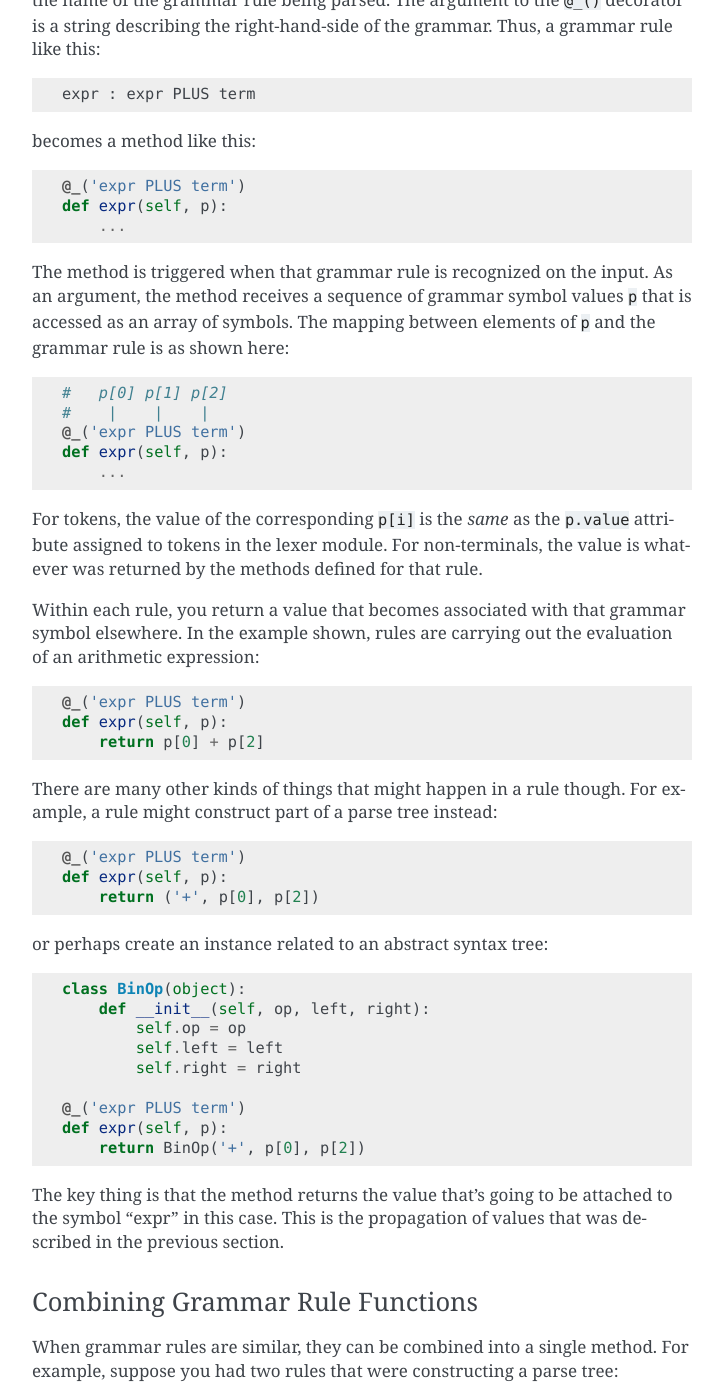
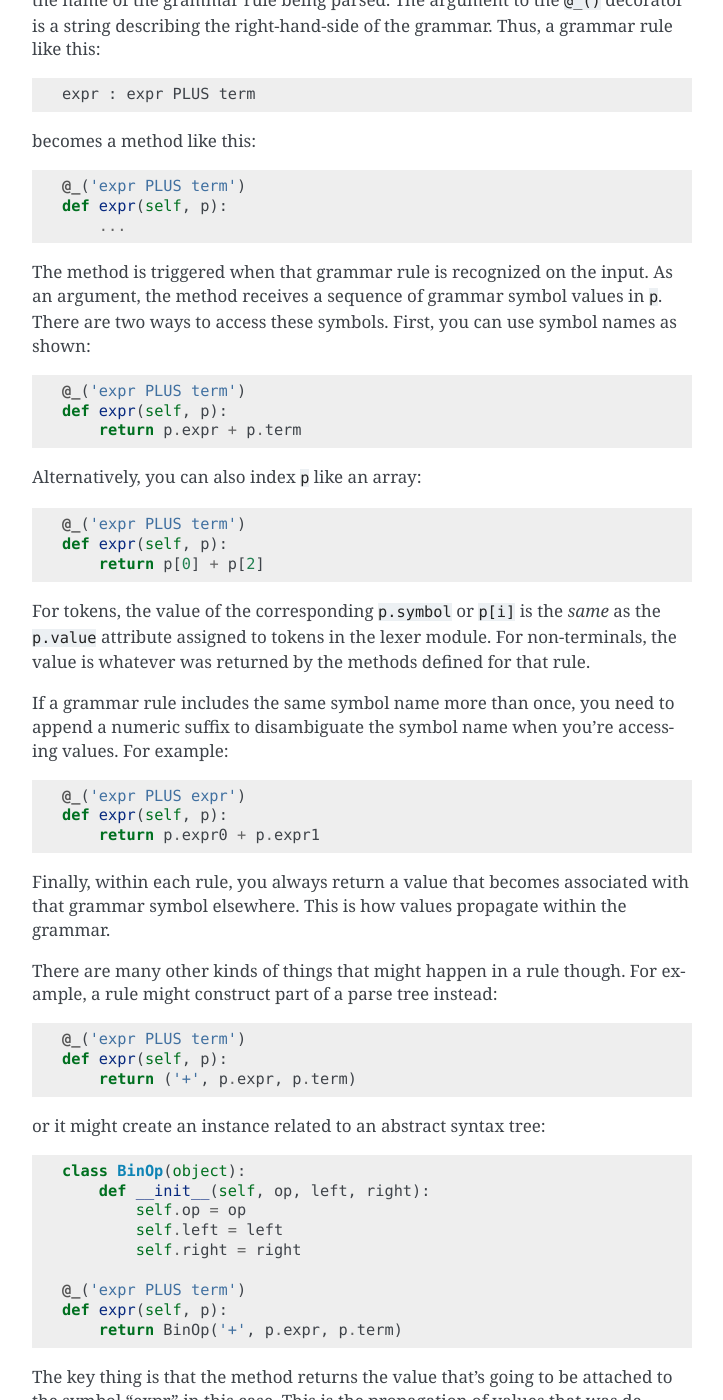
Before and after one commit to dabeaz/sly, a Sphinx documentation site: the page built from docs/sly.rst, in a window 1280 px wide and 1400 px high, scrolled down 14125 px. Shown: the whole window, without its empty margins (388-1111 px from the left). Built offline with Sphinx 7.4.7, drawn with Linux system fonts in a browser that asks for light colours; some of the changed text lies outside the part shown.

Commit message:
More doc updates

```diff
--- a/docs/sly.rst
+++ b/docs/sly.rst
@@ -638,35 +638,35 @@ SLY::
         # Grammar rules and actions
         @_('expr PLUS term')
         def expr(self, p):
-            return p[0] + p[2]
+            return p.expr + p.term
 
         @_('expr MINUS term')
         def expr(self, p):
-            return p[0] - p[2]
+            return p.expr - p.term
 
         @_('term')
         def expr(self, p):
-            return p[0]
+            return p.term
 
         @_('term TIMES factor')
         def term(self, p):
-            return p[0] * p[2]
+            return p.term * p.factor
 
         @_('term DIVIDE factor')
         def term(self, p):
-            return p[0] / p[2]
+            return p.term / p.factor
 
         @_('factor')
         def term(self, p):
-            return p[0]
+            return p.factor
 
         @_('NUMBER')
         def factor(self, p):
-            return p[0]
+            return p.NUMBER
 
         @_('LPAREN expr RPAREN')
         def factor(self, p):
-            return p[1]
+            return p.expr
 
     if __name__ == '__main__':
         lexer = CalcLexer()
@@ -697,27 +697,35 @@ becomes a method like this::
 
 The method is triggered when that grammar rule is recognized on the
 input.  As an argument, the method receives a sequence of grammar symbol
-values ``p`` that is accessed as an array of symbols.  The mapping between
-elements of ``p`` and the grammar rule is as shown here::
+values in ``p``.  There are two ways to access these symbols. First, you
+can use symbol names as shown::
 
-    #   p[0] p[1] p[2]
-    #    |    |    |
     @_('expr PLUS term')
     def expr(self, p):
-        ...
+        return p.expr + p.term
 
-For tokens, the value of the corresponding ``p[i]`` is the *same* as
-the ``p.value`` attribute assigned to tokens in the lexer module.  For
-non-terminals, the value is whatever was returned by the methods
-defined for that rule.
-
-Within each rule, you return a value that becomes associated with that
-grammar symbol elsewhere. In the example shown, rules are carrying out
-the evaluation of an arithmetic expression::
+Alternatively, you can also index ``p`` like an array::
 
     @_('expr PLUS term')
     def expr(self, p):
         return p[0] + p[2]
+
+For tokens, the value of the corresponding ``p.symbol`` or ``p[i]`` is
+the *same* as the ``p.value`` attribute assigned to tokens in the
+lexer module.  For non-terminals, the value is whatever was returned
+by the methods defined for that rule.
+
+If a grammar rule includes the same symbol name more than once, you
+need to append a numeric suffix to disambiguate the symbol name when
+you're accessing values.  For example::
+
+    @_('expr PLUS expr')
+    def expr(self, p):
+        return p.expr0 + p.expr1
+
+Finally, within each rule, you always return a value that becomes
+associated with that grammar symbol elsewhere. This is how values
+propagate within the grammar.
 
 There are many other kinds of things that might happen in a rule
 though. For example, a rule might construct part of a parse tree
@@ -725,9 +733,9 @@ instead::
 
     @_('expr PLUS term')
     def expr(self, p):
-        return ('+', p[0], p[2])
+        return ('+', p.expr, p.term)
 
-or perhaps create an instance related to an abstract syntax tree::
+or it might create an instance related to an abstract syntax tree::
 
     class BinOp(object):
         def __init__(self, op, left, right):
@@ -737,7 +745,7 @@ or perhaps create an instance related to an abstract syntax tree::
 
     @_('expr PLUS term')
     def expr(self, p):
-        return BinOp('+', p[0], p[2])
+        return BinOp('+', p.expr, p.term)
 
 The key thing is that the method returns the value that's going to
 be attached to the symbol "expr" in this case.  This is the propagation
@@ -751,25 +759,29 @@ For example, suppose you had two rules that were constructing a parse tree::
 
     @_('expr PLUS term')
     def expr(self, p):
-        return ('+', p[0], p[2])
+        return ('+', p.expr, p.term)
 
     @_('expr MINUS term')
     def expr(self, p):
-        return ('-', p[0], p[2])
+        return ('-', p.expr, p.term)
 
 Instead of writing two functions, you might write a single function like this::
 
     @_('expr PLUS term',
        'expr MINUS term')
     def expr(self, p):
-        return (p[1], p[0], p[2])
+        return (p[1], p.expr, p.term)
+
+In this example, the operator could be ``PLUS`` or ``MINUS``.  Thus,
+we can't use the symbolic name to refer to its value. Instead, use the array
+index ``p[1]`` to get it as shown.
 
 In general, the ``@_()`` decorator for any given method can list
 multiple grammar rules.  When combining grammar rules into a single
-function though, it is usually a good idea for all of the rules to
-have a similar structure (e.g., the same number of terms).  Otherwise,
-the corresponding action code may end up being more complicated than
-necessary.
+function though, all of the rules should have a similar structure
+(e.g., the same number of terms and consistent symbol names).
+Otherwise, the corresponding action code may end up being more
+complicated than necessary.
 
 Character Literals
 ^^^^^^^^^^^^^^^^^^
@@ -779,11 +791,11 @@ literals.  For example::
 
     @_('expr "+" term')
     def expr(self, p):
-        return p[0] + p[2]
+        return p.expr + p.term
 
     @_('expr "-" term')
     def expr(self, p):
-        return p[0] - p[2]
+        return p.expr - p.term
 
 A character literal must be enclosed in quotes such as ``"+"``.  In
 addition, if literals are used, they must be declared in the
@@ -898,16 +910,33 @@ like this::
            ('left', 'PLUS', 'MINUS'),
            ('left', 'TIMES', 'DIVIDE'),
         )
+
+        # Rules where precedence is applied
+	@_('expr PLUS expr')
+ 	def expr(self, p):
+            return p.expr0 + p.expr1
+
+	@_('expr MINUS expr')
+ 	def expr(self, p):
+            return p.expr0 - p.expr1
+
+	@_('expr TIMES expr')
+ 	def expr(self, p):
+            return p.expr0 * p.expr1
+
+	@_('expr DIVIDE expr')
+ 	def expr(self, p):
+            return p.expr0 / p.expr1
         ...
 
-This declaration specifies that ``PLUS``/``MINUS`` have the
-same precedence level and are left-associative and that
+This ``precedence`` declaration specifies that ``PLUS``/``MINUS`` have
+the same precedence level and are left-associative and that
 ``TIMES``/``DIVIDE`` have the same precedence and are
-left-associative.  Within the ``precedence`` declaration, tokens
-are ordered from lowest to highest precedence. Thus, this declaration
-specifies that ``TIMES``/``DIVIDE`` have higher precedence
-than ``PLUS``/``MINUS`` (since they appear later in the
-precedence specification).
+left-associative.  Within the ``precedence`` declaration, tokens are
+ordered from lowest to highest precedence. Thus, this declaration
+specifies that ``TIMES``/``DIVIDE`` have higher precedence than
+``PLUS``/``MINUS`` (since they appear later in the precedence
+specification).
 
 The precedence specification works by associating a numerical
 precedence level value and associativity direction to the listed
@@ -977,7 +1006,7 @@ Now, in the grammar file, you write the unary minus rule like this::
 
         @_('MINUS expr %prec UMINUS')
         def expr(p):
-           p[0] = -p[2]
+           return -p.expr
 
 In this case, ``%prec UMINUS`` overrides the default rule precedence--setting it to that
 of ``UMINUS`` in the precedence specifier.
@@ -1310,15 +1339,15 @@ like this::
        'expr TIMES expr',
        'expr DIVIDE expr')
     def expr(self, p):
-        return ('binary-expression', p[1], p[0], p[2])
+        return ('binary-expression', p[1], p.expr0, p.expr1)
 
     @_('LPAREN expr RPAREN')
     def expr(self, p):
-        return ('group-expression',p[1])
+        return ('group-expression',p.expr])
 
     @_('NUMBER')
     def expr(self, p):
-        return ('number-expression', p[0])
+        return ('number-expression', p.NUMBER)
 
 Another approach is to create a set of data structure for different
 kinds of abstract syntax tree nodes and create different node types
@@ -1342,15 +1371,15 @@ in each rule::
        'expr TIMES expr',
        'expr DIVIDE expr')
     def expr(self, p):
-        return BinOp(p[1], p[0], p[2])
+        return BinOp(p[1], p.expr0, p.expr1)
 
     @_('LPAREN expr RPAREN')
     def expr(self, p):
-        return p[1]
+        return p.expr
 
     @_('NUMBER')
     def expr(self, p):
-        return Number(p[0])
+        return Number(p.NUMBER)
 
 The advantage to this approach is that it may make it easier to attach
 more complicated semantics, type checking, code generation, and other
@@ -1385,7 +1414,7 @@ at the end of a rule.  For example, suppose you have a rule like this::
 
     @_('A B C D')
     def foo(self, p):
-        print("Parsed a foo", p[0],p[1],p[2],p[3])
+        print("Parsed a foo", p.A, p.B, p.C, p.D)
 
 In this case, the supplied action code only executes after all of the
 symbols ``A``, ``B``, ``C``, and ``D`` have been
@@ -1396,8 +1425,8 @@ been parsed. To do this, write an empty rule like this::
 
     @_('A seen_A B C D')
     def foo(self, p):
-        print("Parsed a foo", p[0],p[2],p[3],p[4])
-        print("seen_A returned", p[1])
+        print("Parsed a foo", p.A, p.B, p.C, p.D)
+        print("seen_A returned", p.seen_A])
 
     @_('')
     def seen_A(self, p):
```
Also changed, not shown: README.md (+182 -2 lines), 3 other files.
